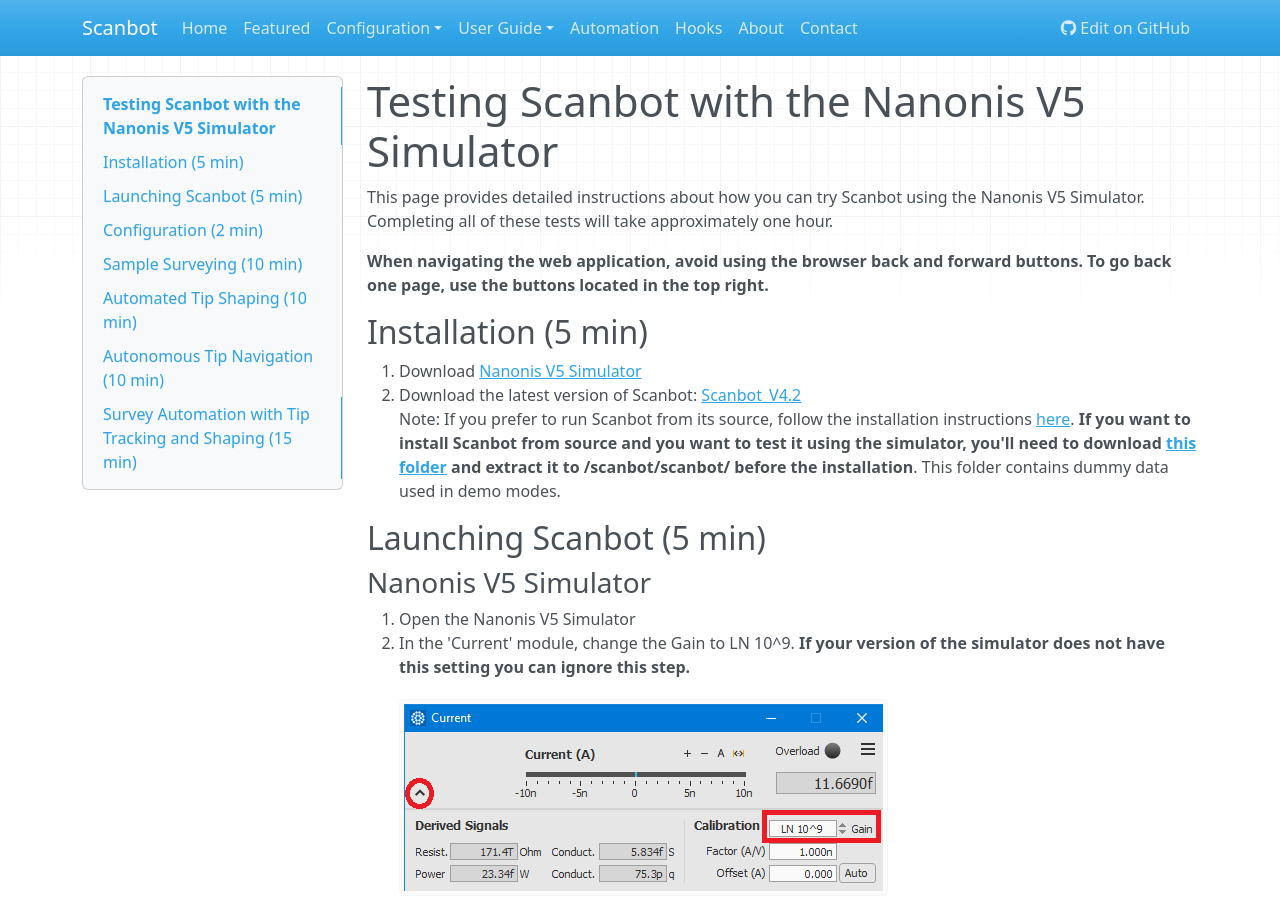
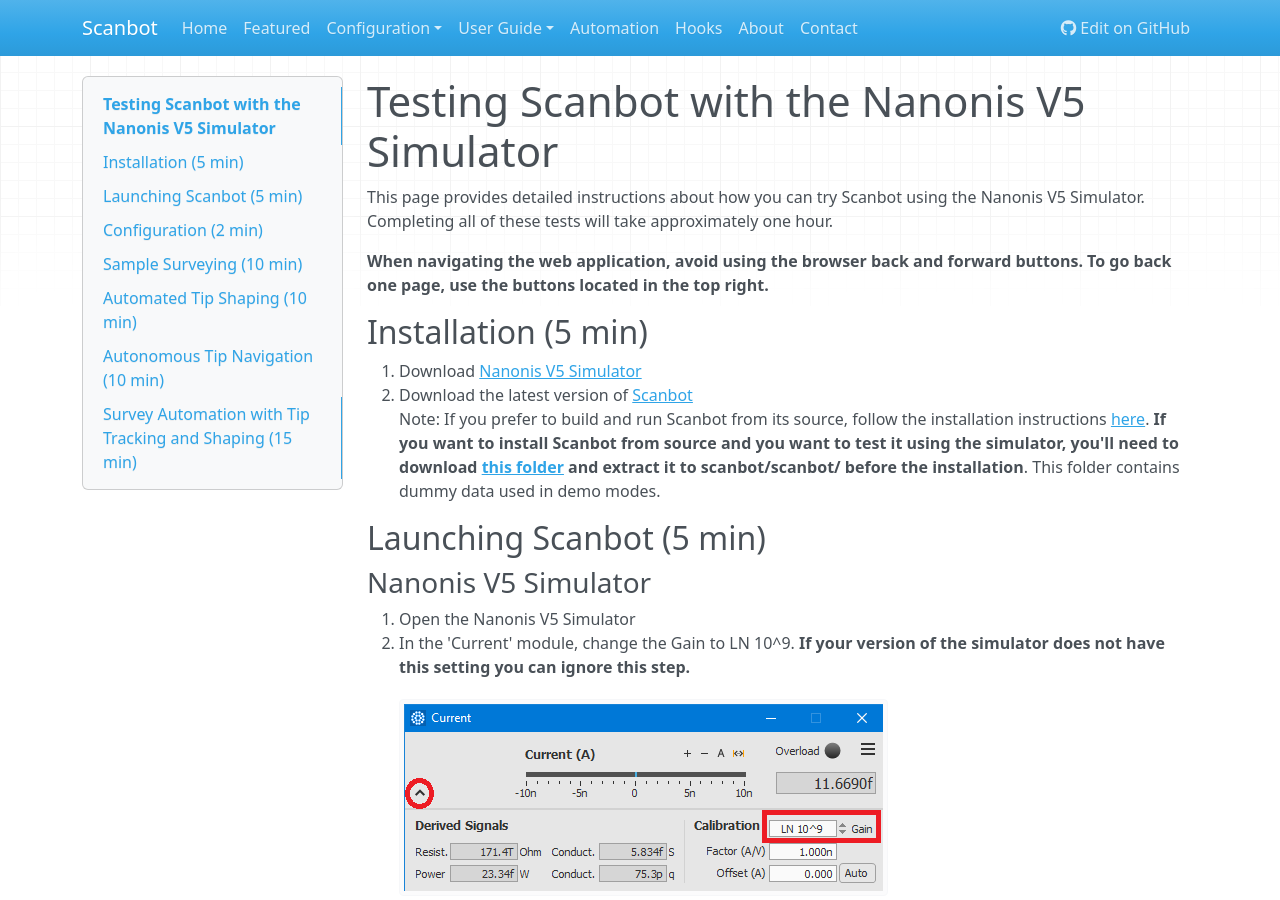
Before and after one commit to New-Horizons-SPM/scanbot, an MkDocs documentation site: the page built from docs/web-app-test.md, in a window 1280 px wide and 900 px high. Built offline with MkDocs 1.6.1, drawn with Linux system fonts in a browser that asks for light colours; nearby versions of some CDN libraries.

Commit message:
External download link
Redirect to latest download link - saves having to update links here each time a new .exe is released

```diff
--- a/docs/web-app-test.md
+++ b/docs/web-app-test.md
@@ -17,10 +17,10 @@
 ## Installation (5 min)
 
 1. Download [Nanonis V5 Simulator](https://www.specs-group.com/nanonis/products/mimea/#c1265)
-2. Download the latest version of Scanbot: [Scanbot_V4.2](https://firebasestorage.googleapis.com/v0/b/scanbot-46390.appspot.com/o/scanbot-react%2Fscanbot_V4.2.zip?alt=media&token=f4136859-1fc8-42c6-b254-14c92f434e05)
-<br>Note: If you prefer to run Scanbot from its source, follow the installation instructions [here](../web-app/#installation).
+2. Download the latest version of <a href="https://scanbot-46390.web.app" target="_blank">Scanbot</a>
+<br>Note: If you prefer to build and run Scanbot from its source, follow the installation instructions [here](../web-app/#installation).
 <strong>If you want to install Scanbot from source and you want to test it using the simulator, you'll need to download [this folder](https://firebasestorage.googleapis.com/v0/b/scanbot-46390.appspot.com/o/scanbot-react%2FDev.zip?alt=media&token=3ec1f305-44c6-44c7-a4e1-a79850e9ae79)
-and extract it to /scanbot/scanbot/ before the installation</strong>. This folder contains dummy data used in demo modes.
+and extract it to scanbot/scanbot/ before the installation</strong>. This folder contains dummy data used in demo modes.
 
 ## Launching Scanbot (5 min)
 
```
Also changed, not shown: docs/index.md (+1 -1 lines), docs/web-app.md (+1 -1 lines).
